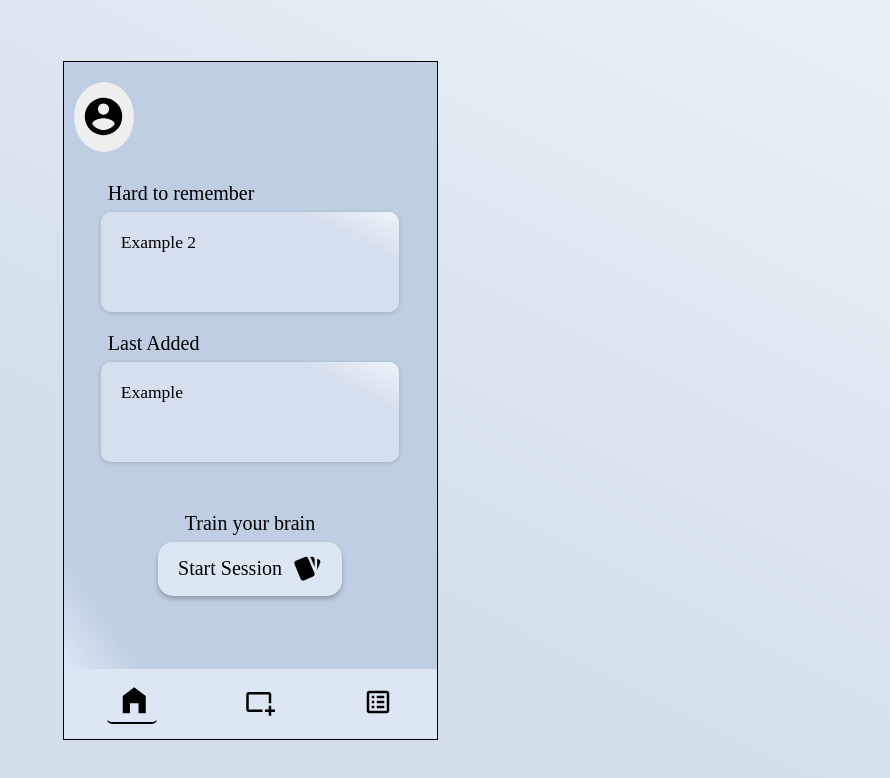
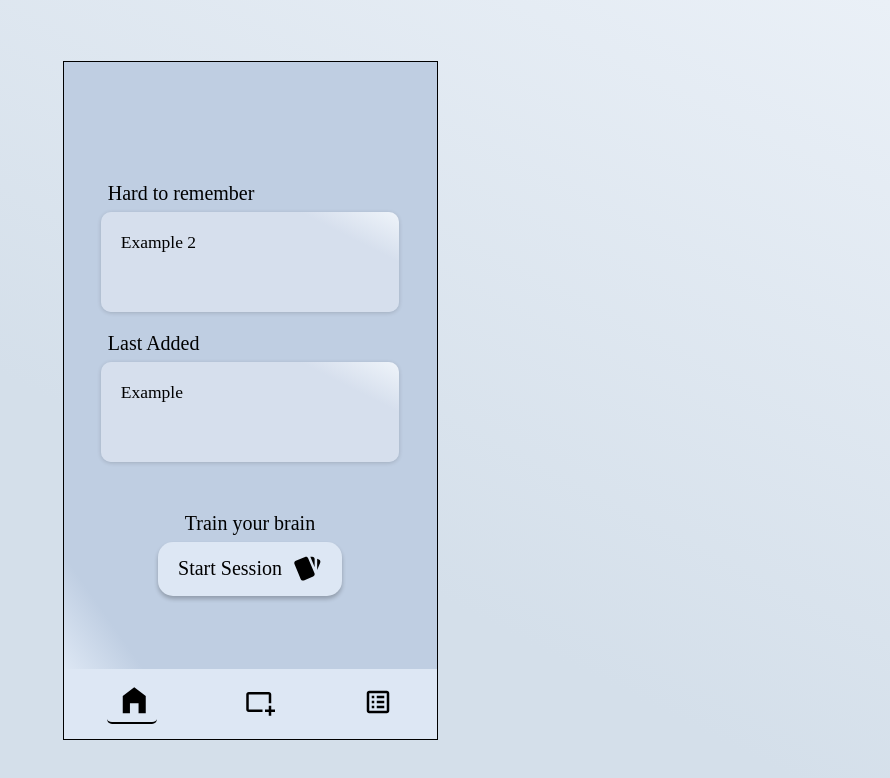
Before and after one commit to j-eick/vocab-dojo, a Next.js app: page / in a window 1280 px wide. Shown: the top 778 px of the page, without its empty margins (390-1280 px from the left). Built offline with nearby package versions, Linux system fonts and the light colour scheme.

Commit message:
removed ProfileButton from Layout

```diff
--- a/src/components/Layout.js
+++ b/src/components/Layout.js
@@ -1,6 +1,6 @@
 import styled from 'styled-components';
 
-import ProfileButton from './Button/ProfileButton.jsx';
+// import ProfileButton from './Button/ProfileButton.jsx';
 import Nav from './Nav.jsx';
 
 const Canvas = styled.div`
@@ -38,7 +38,6 @@ export default function Layout({children}) {
 		<>
 			<Canvas>
 				<ResponsiveContainer>
-					<ProfileButton></ProfileButton>
 					<StyledMain>{children}</StyledMain>
 					<Nav />
 				</ResponsiveContainer>
```
